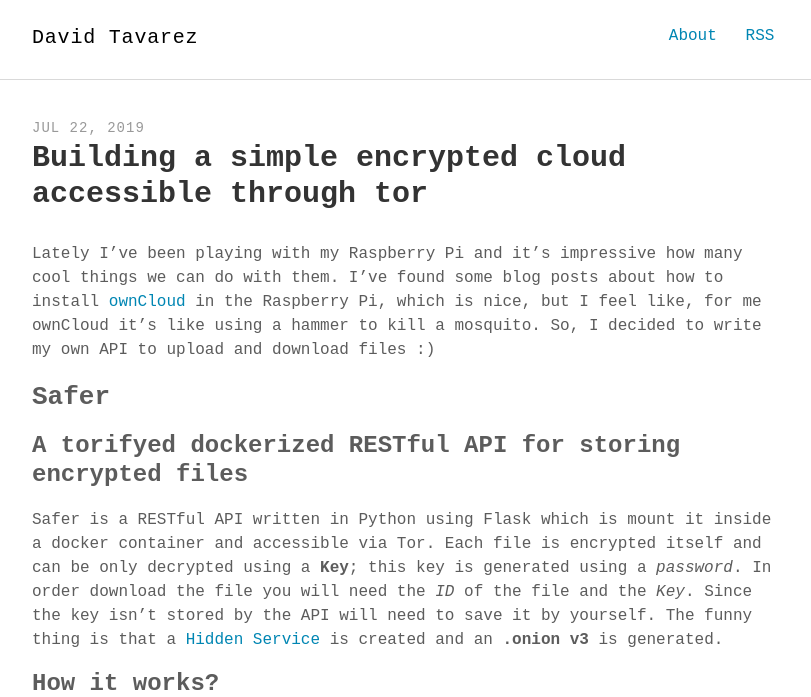
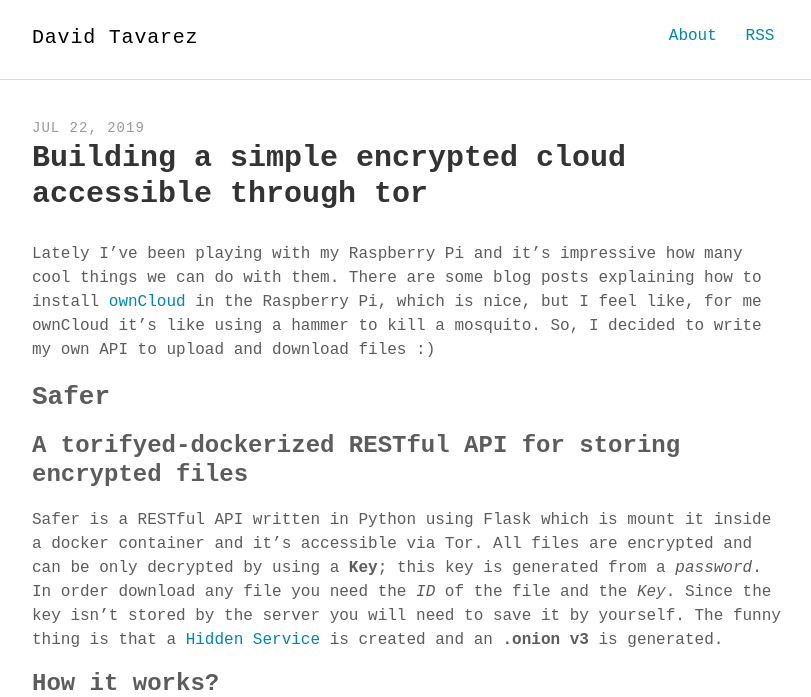
Before and after one commit to davidtavarez/davidtavarez.github.io, a Jekyll site: the page built from _posts/2019-07-22-building-an-encrypted-cloud.md, in a window 1280 px wide and 1400 px high, cut to the strip 0-697 px from the top of the window. Shown: the whole strip, without its empty margins (232-1043 px from the left). Built offline with Jekyll 4.4.1, drawn with Linux system fonts in a browser that asks for light colours; some web fonts are replaced; comment, search, counter and statistics services are not loaded; some of the changed text lies outside the part shown.

Commit message:
fixing some

````diff
--- a/_posts/2019-07-22-building-an-encrypted-cloud.md
+++ b/_posts/2019-07-22-building-an-encrypted-cloud.md
@@ -7,12 +7,12 @@
 description: "Storing encrypted files using tor"
 ---
 
-Lately I've been playing with my Raspberry Pi and it's impressive how many cool things we can do with them. I've found some blog posts about how to install [ownCloud](https://owncloud.org/) in the Raspberry Pi, which is nice, but I feel like, for me ownCloud it's like using a hammer to kill a mosquito. So, I decided to write my own API to upload and download files :)
+Lately I've been playing with my Raspberry Pi and it's impressive how many cool things we can do with them. There are some blog posts explaining how to install [ownCloud](https://owncloud.org/) in the Raspberry Pi, which is nice, but I feel like, for me ownCloud it's like using a hammer to kill a mosquito. So, I decided to write my own API to upload and download files :)
 
 ## Safer
-### A torifyed dockerized RESTful API for storing encrypted files
+### A torifyed-dockerized RESTful API for storing encrypted files
 
-Safer is a RESTful API written in Python using Flask which is mount it inside a docker container and accessible via Tor. Each file is encrypted itself and can be only decrypted using a **Key**; this key is generated using a *password*. In order download the file you will need the *ID* of the file and the *Key*. Since the key isn't stored by the API will need to save it by yourself. The funny thing is that a [Hidden Service](https://2019.www.torproject.org/docs/onion-services) is created and an **.onion v3** is generated.
+Safer is a RESTful API written in Python using Flask which is mount it inside a docker container and it's accessible via Tor. All files are encrypted and can be only decrypted by using a **Key**; this key is generated from a *password*. In order download any file you need the *ID* of the file and the *Key*. Since the key isn't stored by the server you will need to save it by yourself. The funny thing is that a [Hidden Service](https://2019.www.torproject.org/docs/onion-services) is created and an **.onion v3** is generated.
 
 ### How it works?
 
@@ -20,7 +20,7 @@
 
 (Docker) Compose is a tool for defining and running multi-container Docker applications. With Compose, you use a Compose file to configure your application's services. Then, using a single command, you cat create and start all the services from your configuration.
 
-I'm using Docker Compose to run a Hidden Service for the API. The URL is generated internally using (pytor)[https://github.com/cmehay/pytor] and I added a bash script to manage the service called **bash** (I'm too creative! right?!):
+I'm using Docker Compose to run a Hidden Service for the API. The URL is generated internally using (pytor)[https://github.com/cmehay/pytor]. To manage the containers you need to use a bash script called **manage** (I'm too creative! right?!):
 
 ```bash
 $ bash manage -h
@@ -70,7 +70,7 @@
 Done. Remember to do: source ~/.bash_profile
 ```
 
-Now 2 functions were created: `upload` and `download`. Also we can access the url using Tor Browser to confirm:
+Now 2 functions were created: `upload` and `download`. Also we can access the url using Tor Browser to confirm if the containers are running:
 
 ![index](https://raw.githubusercontent.com/davidtavarez/davidtavarez.github.io/master/_images/posts/safer_onion.png)
 
@@ -110,6 +110,6 @@
 
 ### What's next?!
 
-Well, I think this is a pretty simple and fast. I truly recommend to run this on the encrypted disk. Try it by yourself using this link: [safer](https://davidtavarez.github.io/safer/). Feel free to open an issue if you found something; also I would love some contributions too.
+Well, I think this is a pretty simple and fast solution for storing some important and personal files. I truly recommend to run the service on an encrypted disk. Try it by yourself using this link: [safer](https://davidtavarez.github.io/safer/). Feel free to open an issue if you found something; also I would love some contributions too.
 
 Stay safe!
````
